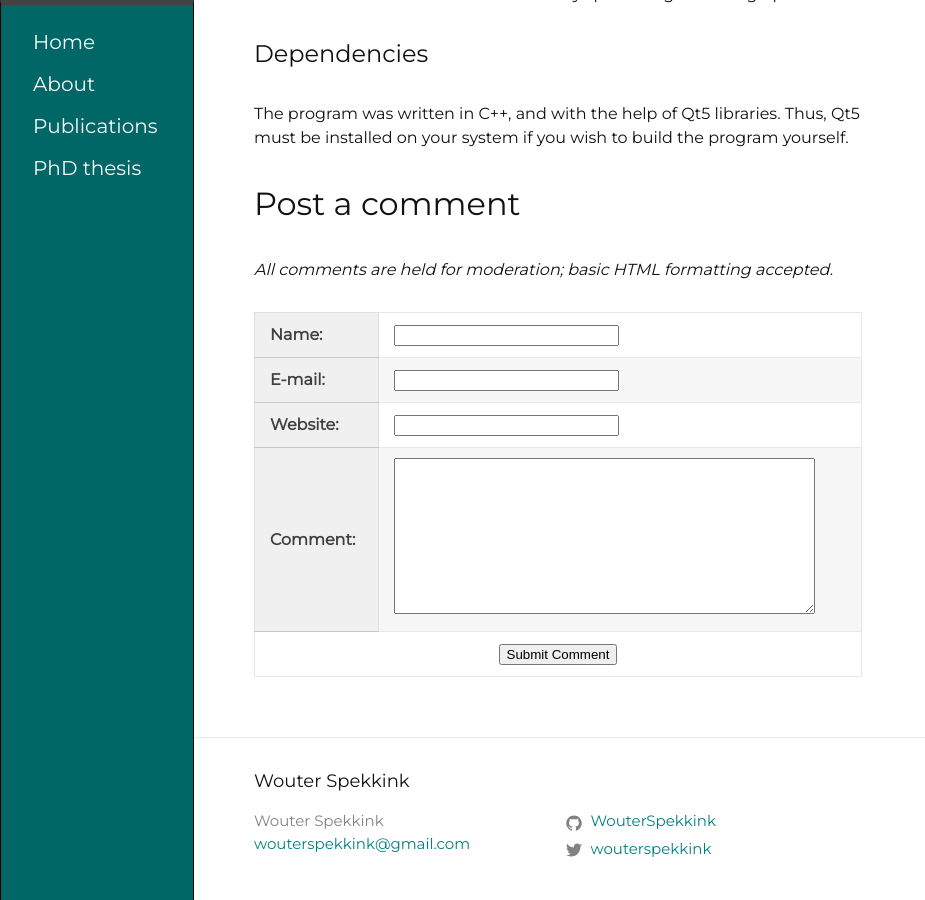
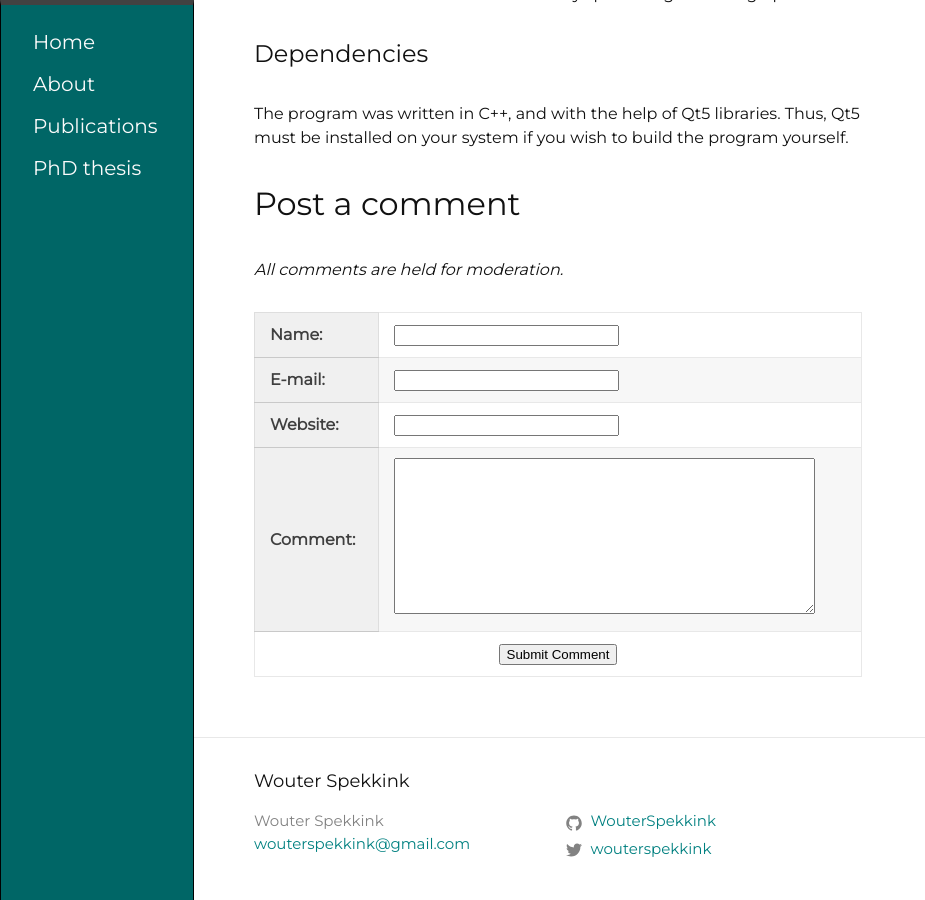
Before and after one commit to WouterSpekkink/WouterSpekkink.github.io_old, a Jekyll site: the page built from _posts/2017-03-10-bi-dynamic-line-graphs.md, in a window 1280 px wide and 900 px high, scrolled down 3795 px. Shown: the whole window, without its empty margins (0-925 px from the left). Built offline with Jekyll 4.4.1, drawn with Linux system fonts in a browser that asks for light colours.

Commit message:
Added comment fields.

```diff
--- a/_layouts/post.html
+++ b/_layouts/post.html
@@ -26,11 +26,12 @@
 <div id="comments">
   <h1>Post a comment</h1>
   <p style="font-style: italic">
-    All comments are held for moderation; basic HTML formatting accepted.
+    All comments are held for moderation.
   </p>
-  <form id="commentform" method="POST" action="https://api.staticman.net/v2/entry/WouterSpekkink/WouterSpekkink.github.io/master/comments}">
-      <input name="options[redirect]" type="hidden" value="https://WouterSpekkink.github.io">
-      <input name="options[slug]" type="hidden" value="{{ page.slug }}">
+  <form method="POST" action="https://api.staticman.net/v2/entry/wouterspekkink/wouterspekkink.github.io/master/comments">
+    <input name="options[redirect]" type="hidden" value="https://WouterSpekkink.github.io">
+<!--    <input name="options[slug]" type="hidden" value="{{page.slug}}">-->
+
     <table>
       <tr>
 	<th>Name:</th>
@@ -46,7 +47,7 @@
       </tr>
       <tr>
 	<th>Comment:</th>
-	<td><textarea name="fields[message]" type="message" rows="10" cols="50"></textarea></td>
+	<td><textarea name="fields[comment]" type="text" rows="10" cols="50"></textarea></td>
       </tr>
       <tr align="center">
 	<td colspan="2"><input type="submit" name="submit" value="Submit Comment"></td>
```
